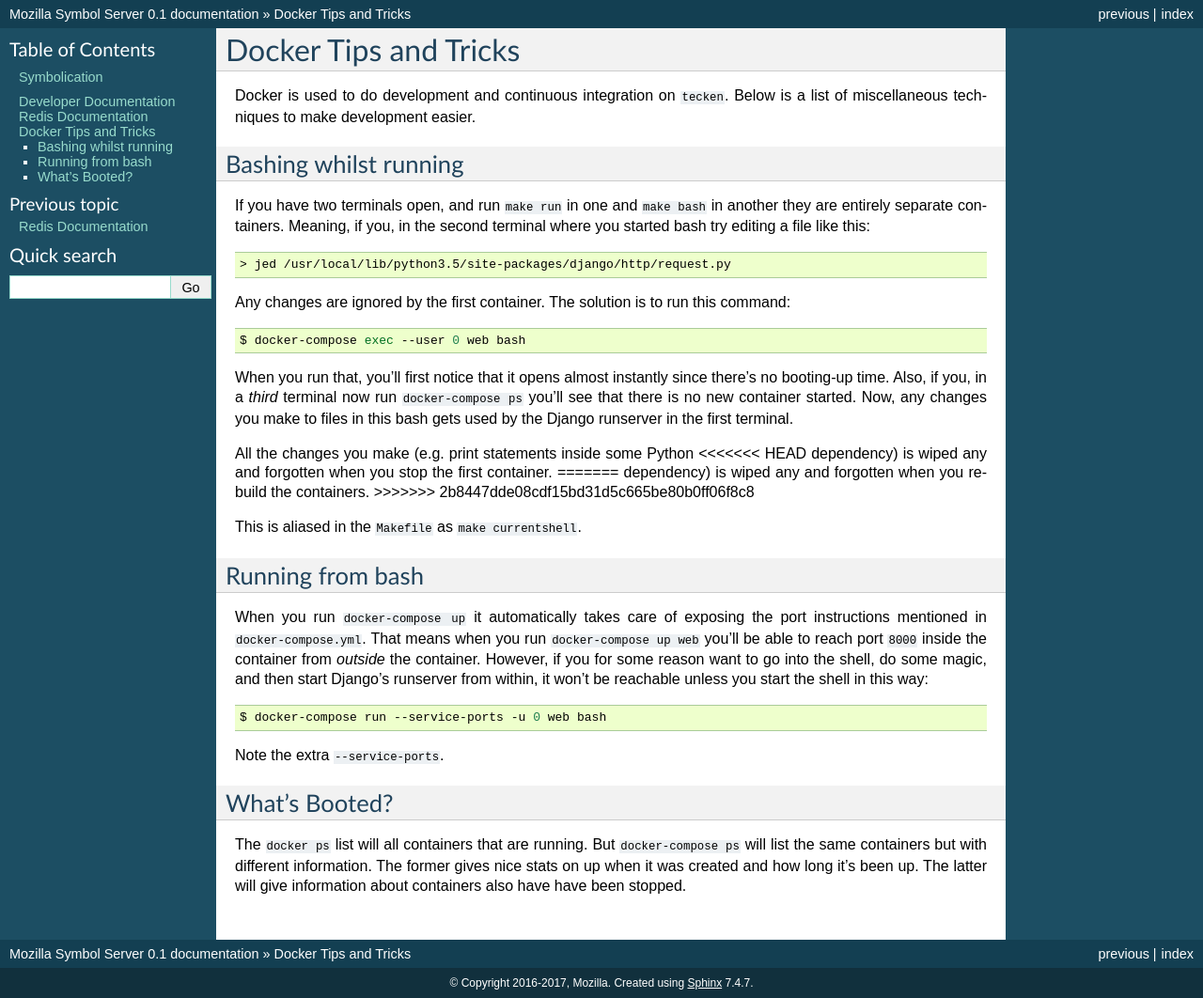
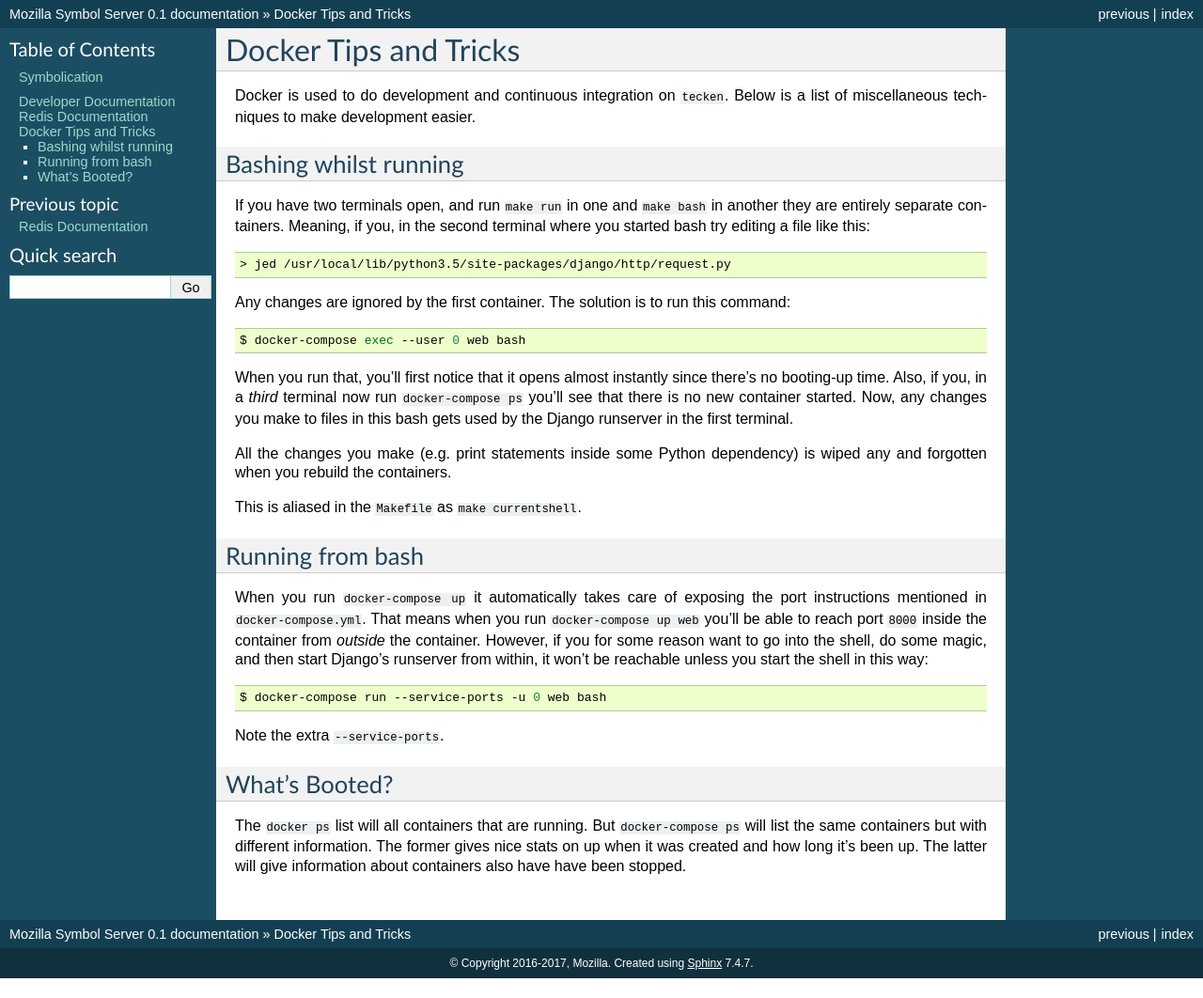
Before and after one commit to mozilla-services/tecken, a Sphinx documentation site: the page built from docs/docker.rst, in a window 1280 px wide. Shown: the whole page at 94% size. Built offline with Sphinx 7.4.7, drawn with Linux system fonts in a browser that asks for light colours; after the commit the page ends 1041 px from its top, so only the background shows below that.

Commit message:
correcting bad merge oops

```diff
--- a/docs/docker.rst
+++ b/docs/docker.rst
@@ -30,11 +30,7 @@ started. Now, any changes you make to files in this bash gets used by
 the Django runserver in the first terminal.
 
 All the changes you make (e.g. print statements inside some Python
-<<<<<<< HEAD
-dependency) is wiped any and forgotten when you stop the first container.
-=======
 dependency) is wiped any and forgotten when you rebuild the containers.
->>>>>>> 2b8447dde08cdf15bd31d5c665be80b0ff06f8c8
 
 This is aliased in the ``Makefile`` as ``make currentshell``.
 
```
